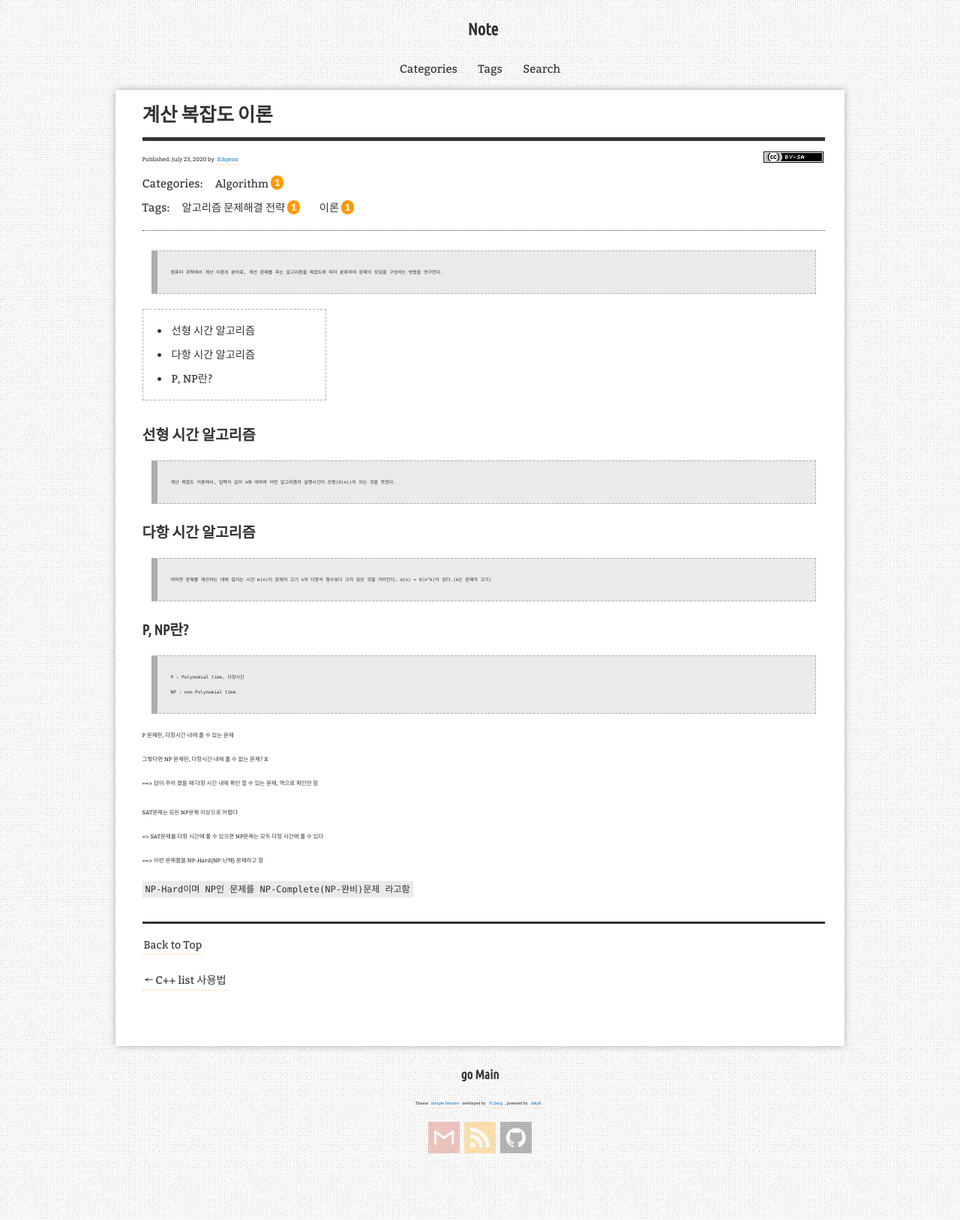
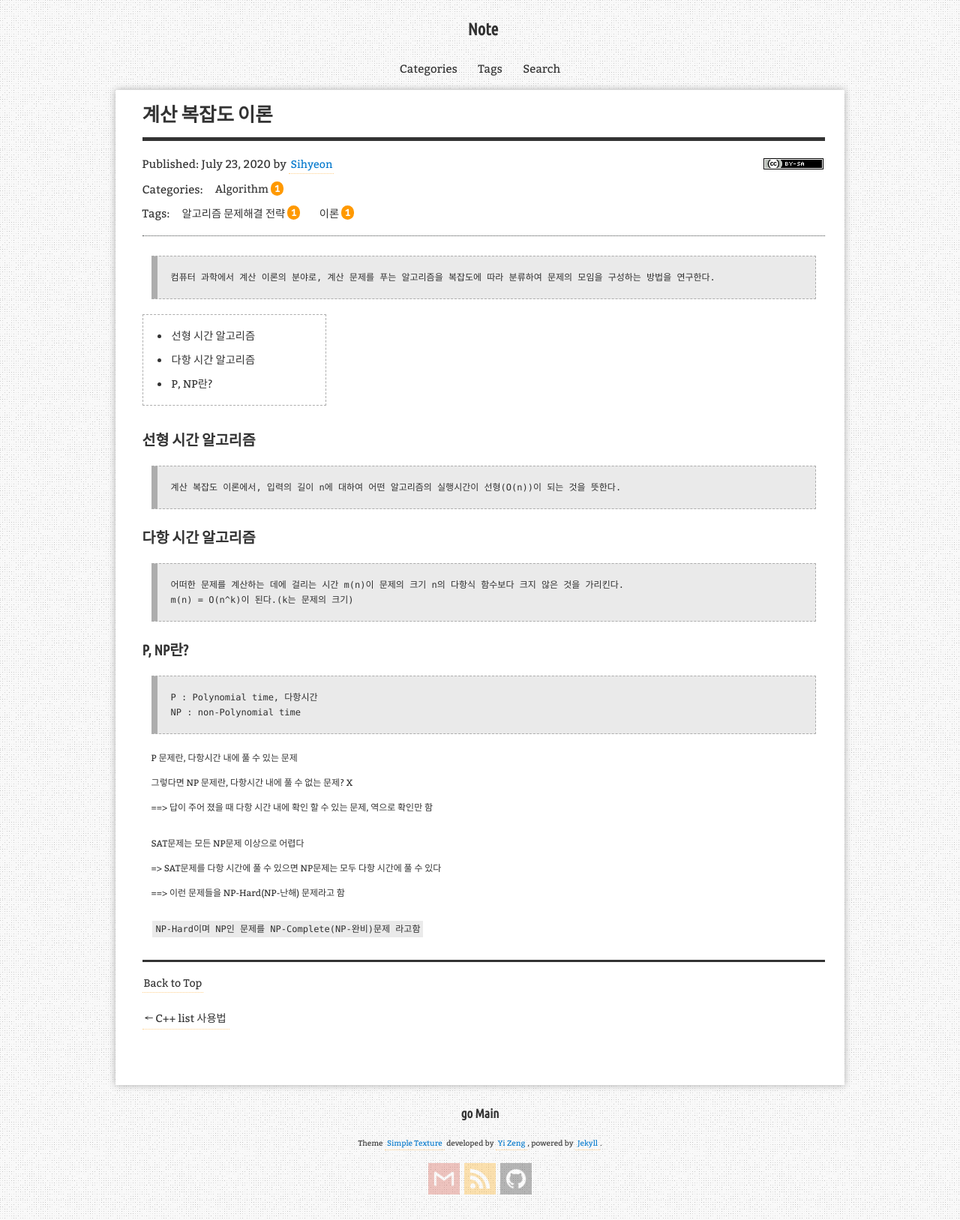
Before and after one commit to aristohyun/aristohyun.github.io, a Jekyll site: the page built from _posts/2020-07-23-P_NP.md, in a window 1280 px wide. Shown: the whole page at 75% size. Built offline with Jekyll 4.4.1, drawn with Linux system fonts in a browser that asks for light colours; comment, search, counter and statistics services are not loaded.

Commit message:
update : post

```diff
--- a/_posts/2020-07-23-P_NP.md
+++ b/_posts/2020-07-23-P_NP.md
@@ -7,7 +7,19 @@ tags: [알고리즘 문제해결 전략, 이론]
 redirect_from:
   - /2020/07/23/
 ---
-
+  <style>
+    .margin {
+      font-size:12px;
+      margin-left:12px;
+    }
+    .nomargin{
+      font-size:12px;
+      margin-left:0;
+    }
+    .space{
+      margin:-10px 0;
+    }
+  </style>
 >  컴퓨터 과학에서 계산 이론의 분야로, 계산 문제를 푸는 알고리즘을 복잡도에 따라 분류하여 문제의 모임을 구성하는 방법을 연구한다.
 
 * Kramdown table of contents
@@ -24,12 +36,12 @@ redirect_from:
 > P : Polynomial time, 다항시간
 > NP : non-Polynomial time
 
-P 문제란, 다항시간 내에 풀 수 있는 문제
-그렇다면 NP 문제란, 다항시간 내에 풀 수 없는 문제? X
-==> 답이 주어 졌을 때 다항 시간 내에 확인 할 수 있는 문제, 역으로 확인만 함
+<span class="margin">P 문제란, 다항시간 내에 풀 수 있는 문제</span>
+<span class="margin">그렇다면 NP 문제란, 다항시간 내에 풀 수 없는 문제? X</span>
+<span class="margin">==> 답이 주어 졌을 때 다항 시간 내에 확인 할 수 있는 문제, 역으로 확인만 함</span>
 
-SAT문제는 모든 NP문제 이상으로 어렵다
-=> SAT문제를 다항 시간에 풀 수 있으면 NP문제는 모두 다항 시간에 풀 수 있다
-==> 이런 문제들을 NP-Hard(NP-난해) 문제라고 함
+<span class="margin">SAT문제는 모든 NP문제 이상으로 어렵다</span>
+<span class="margin">=> SAT문제를 다항 시간에 풀 수 있으면 NP문제는 모두 다항 시간에 풀 수 있다</span>
+<span class="margin">==> 이런 문제들을 NP-Hard(NP-난해) 문제라고 함</span>
 
-`NP-Hard이며 NP인 문제를 NP-Complete(NP-완비)문제 라고함`
+&nbsp;&nbsp;&nbsp;&nbsp;`NP-Hard이며 NP인 문제를 NP-Complete(NP-완비)문제 라고함`
--- a/_sass/simple-texture-blog.scss
+++ b/_sass/simple-texture-blog.scss
@@ -96,9 +96,7 @@ select,
 textarea {
     font-family: $fonts-body;
 }
-p {
-    font-size:0.5em;
-}
+
 @import 'simple-texture/blog/overlay';
 @import 'simple-texture/blog/header';
 @import 'simple-texture/blog/footer';
```
Also changed, not shown: 1 other file.
